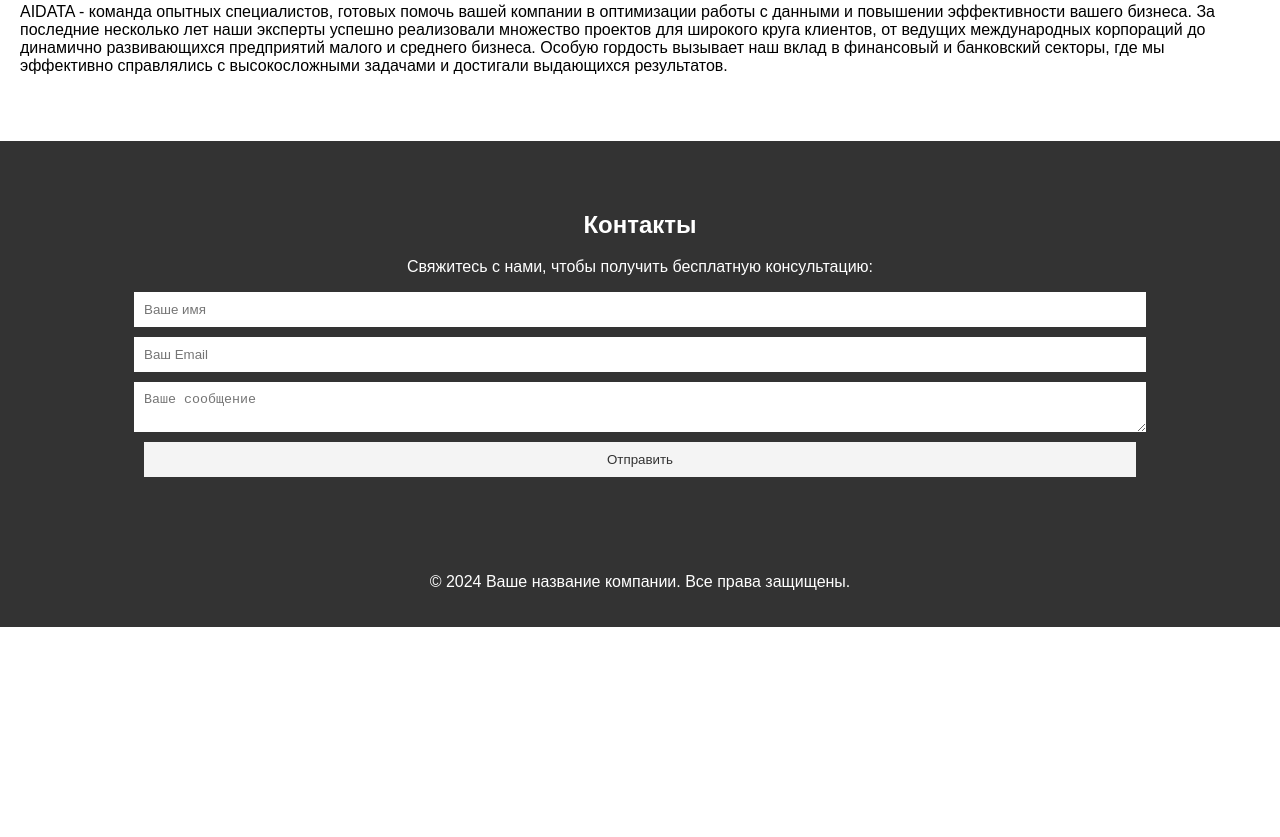
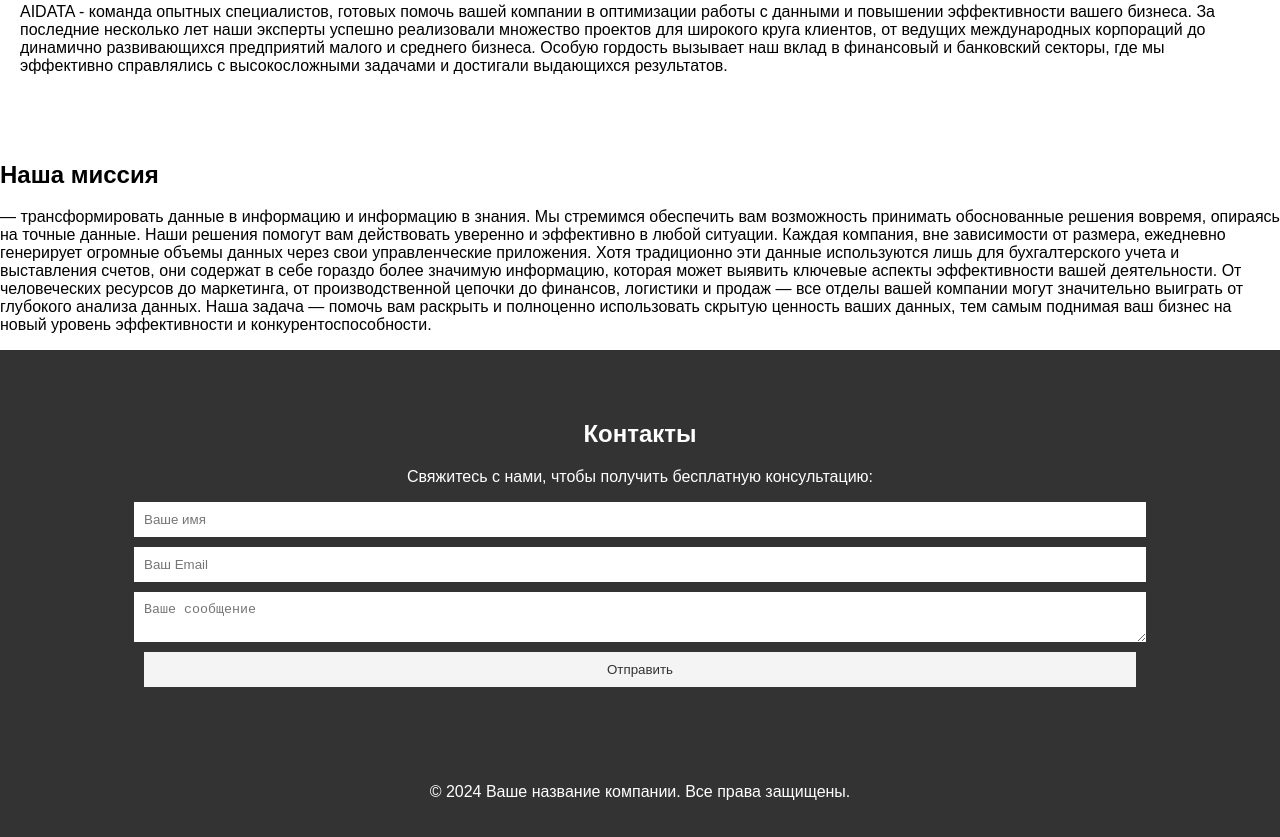
Before and after one commit to Syrym88/aidata, a plain HTML site: page index.html in a window 1280 px wide. Shown: the part 2565-3402 px from the top of the page. Before the commit the page ends 3192 px from the top, so only its background shows below. Drawn offline with Linux system fonts and the light colour scheme.

Commit message:
Update index.html

```diff
--- a/index.html
+++ b/index.html
@@ -80,6 +80,9 @@
         <p>AIDATA - команда опытных специалистов, готовых помочь вашей компании в оптимизации работы с данными и повышении эффективности вашего бизнеса. За последние несколько лет наши эксперты успешно реализовали множество проектов для широкого круга клиентов, от ведущих международных корпораций до динамично развивающихся предприятий малого и среднего бизнеса. Особую гордость вызывает наш вклад в финансовый и банковский секторы, где мы эффективно справлялись с высокосложными задачами и достигали выдающихся результатов. </p>
     </section>
 
+	<h2>Наша миссия</h2> <p>— трансформировать данные в информацию и информацию в знания. Мы стремимся обеспечить вам возможность принимать обоснованные решения вовремя, опираясь на точные данные. Наши решения помогут вам действовать уверенно и эффективно в любой ситуации. Каждая компания, вне зависимости от размера, ежедневно генерирует огромные объемы данных через свои управленческие приложения. Хотя традиционно эти данные используются лишь для бухгалтерского учета и выставления счетов, они содержат в себе гораздо более значимую информацию, которая может выявить ключевые аспекты эффективности вашей деятельности. От человеческих ресурсов до маркетинга, от производственной цепочки до финансов, логистики и продаж — все отделы вашей компании могут значительно выиграть от глубокого анализа данных. Наша задача — помочь вам раскрыть и полноценно использовать скрытую ценность ваших данных, тем самым поднимая ваш бизнес на новый уровень эффективности и конкурентоспособности.</p>
+
+
     <section id="contact">
         <h2>Контакты</h2>
         <p>Свяжитесь с нами, чтобы получить бесплатную консультацию:</p>
```
